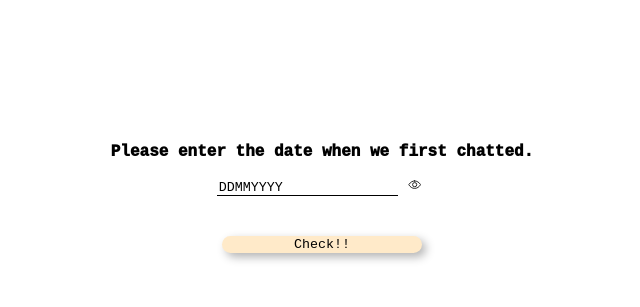
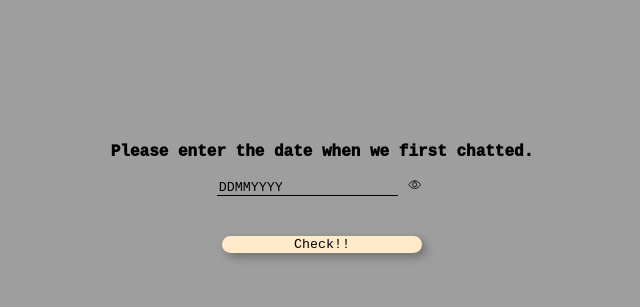
Before and after one commit to Siddhu2710/BDAY, a plain HTML site: page index.html in a window 1280 px wide. Shown: the part 198-505 px from the top of the page, without its empty margins (318-958 px from the left). Drawn offline with nearby package versions, Linux system fonts and the light colour scheme; the site is published under a folder, as on GitHub Pages, so addresses that start at the root find nothing; a web font is replaced by a local one.

Commit message:
Update index.css

```diff
--- a/index.css
+++ b/index.css
@@ -6,7 +6,7 @@ body {
     place-items: center; /* Centers both horizontally and vertically */
     height: 100vh;
     margin: 0;
-    background-image: url(/login-bg.png);
+    background-image: url(login-bg.png);
     background-position: center;
     background-size: cover;
 }
```
